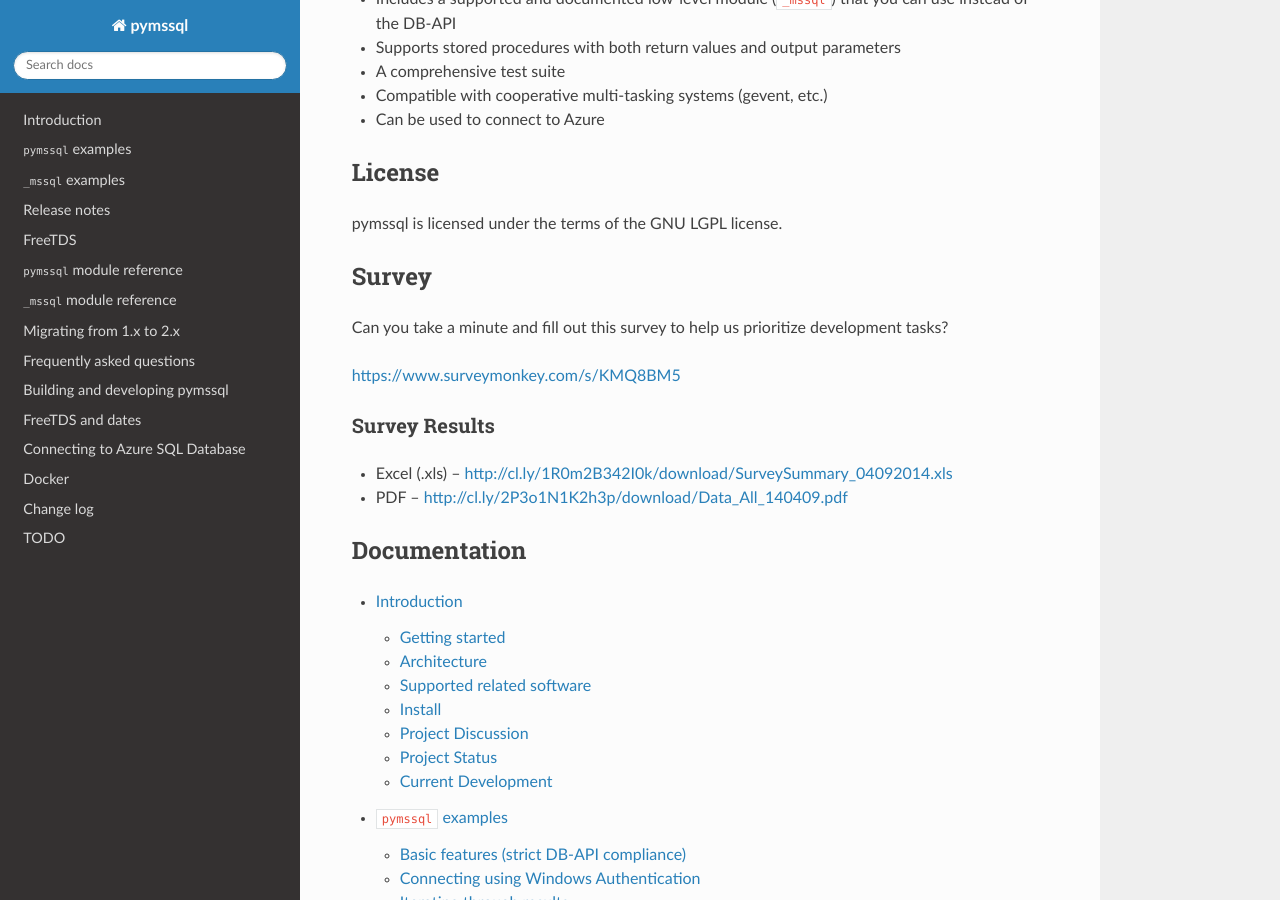
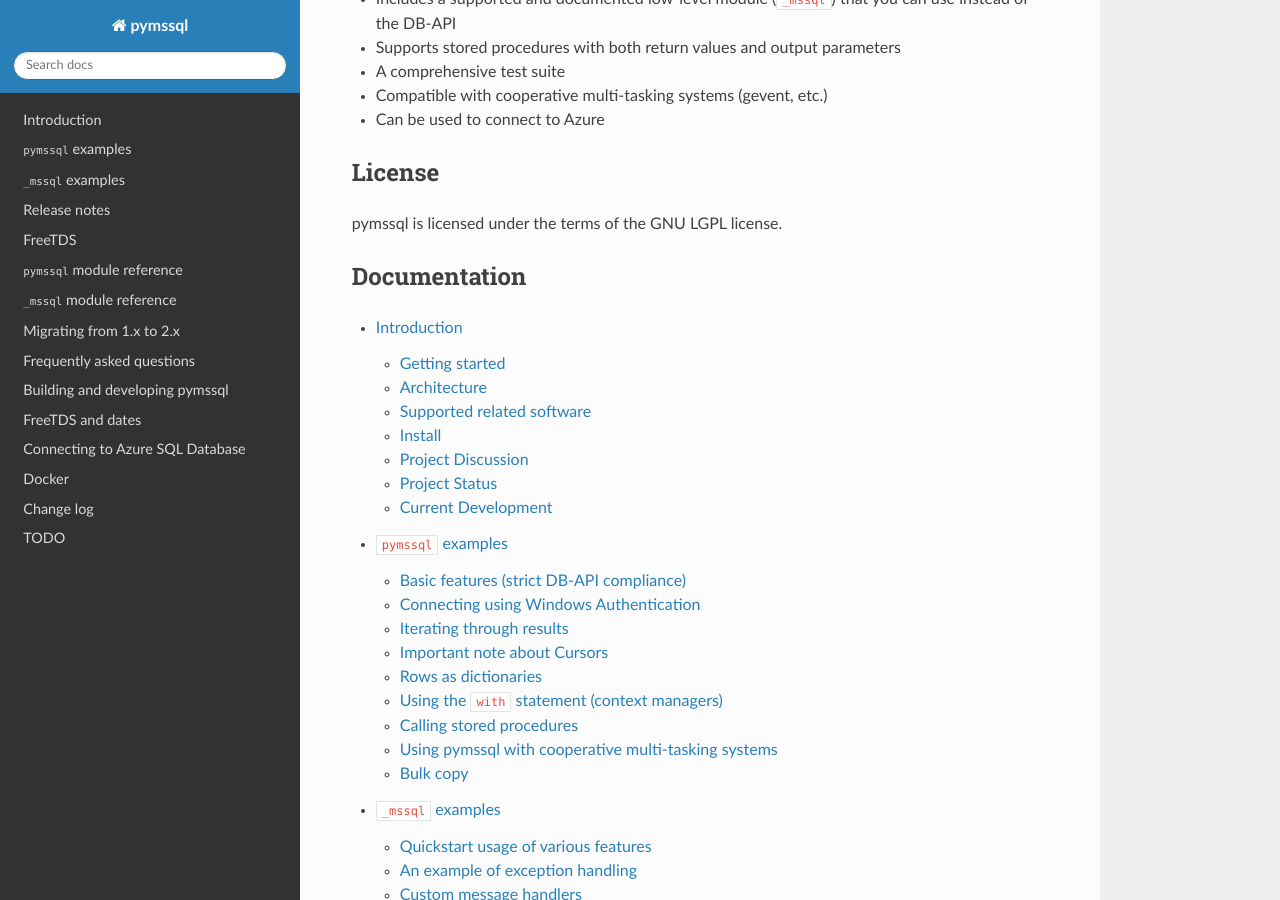
Before and after one commit to pymssql/pymssql, a Sphinx documentation site: the page built from docs/index.rst, in a window 1280 px wide and 900 px high, scrolled down 717 px. Built offline with Sphinx 7.4.7 and the Read the Docs theme 2.0.0, drawn with Linux system fonts in a browser that asks for light colours.

Commit message:
Remove outdated links to survey.

```diff
--- a/docs/index.rst
+++ b/docs/index.rst
@@ -47,19 +47,6 @@
 
 pymssql is licensed under the terms of the GNU LGPL license.
 
-Survey
-------
-
-Can you take a minute and fill out this survey to help us prioritize development tasks?
-
-https://www.surveymonkey.com/s/KMQ8BM5
-
-Survey Results
-^^^^^^^^^^^^^^
-
-* Excel (.xls) -- http://cl.ly/1R0m2B342I0k/download/SurveySummary_04092014.xls
-* PDF -- http://cl.ly/2P3o1N1K2h3p/download/Data_All_140409.pdf
-
 .. _Docs & Project Home: http://pymssql.org
 .. _Python: http://www.python.org/
 .. _FreeTDS: http://www.freetds.org/
```
